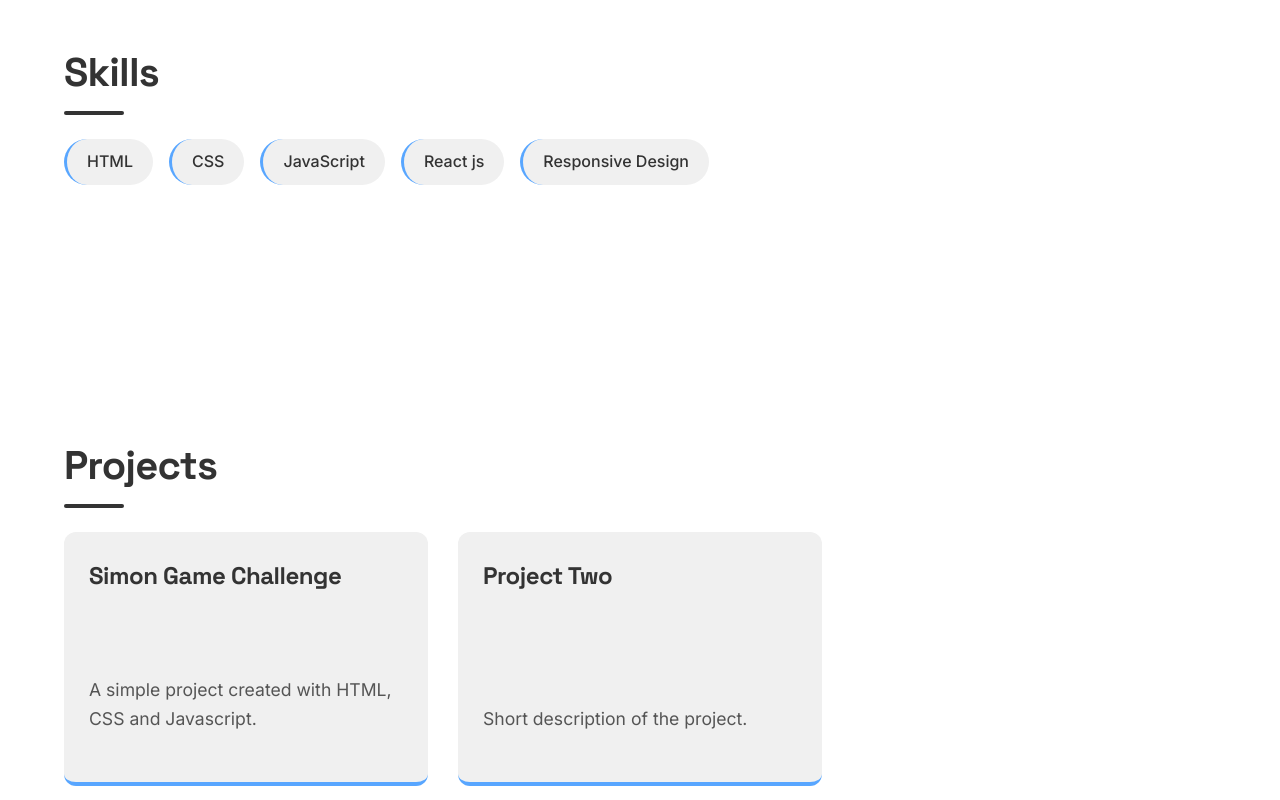
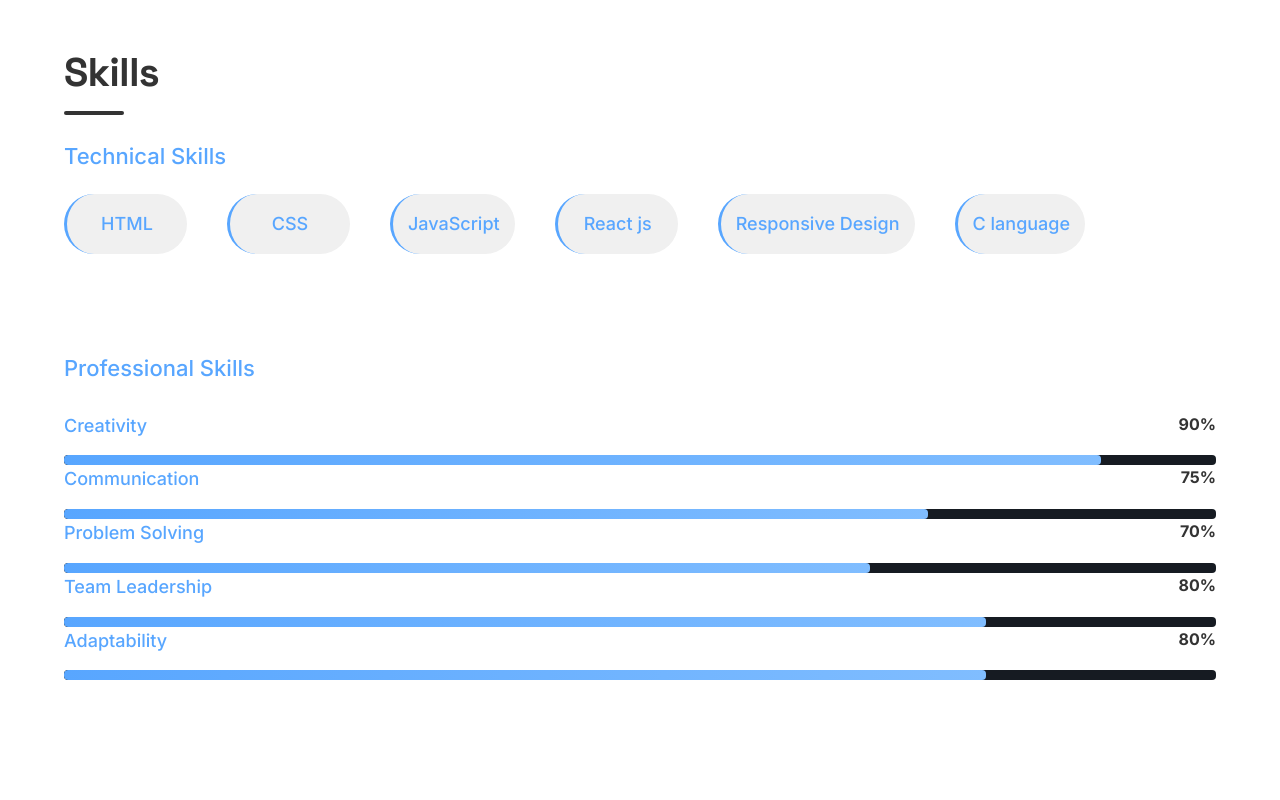
Before and after one commit to iamyosh/My-Portfolio, a plain HTML site: page index.html in a window 1280 px wide. Shown: the part 1400-2200 px from the top of the page. Drawn offline with Linux system fonts and the light colour scheme.

```diff
--- a/app.js
+++ b/app.js
@@ -295,3 +295,16 @@
     });
   }
 });
+
+//Animation for professional skills section
+document.addEventListener('DOMContentLoaded', function() {
+  const skillBars = document.querySelectorAll('.skill-progress');
+  skillBars.forEach(bar => {
+    const finalWidth = bar.style.width;
+    bar.style.width = '0';
+
+    setTimeout(() => {
+      bar.style.width = finalWidth;
+    }, 300);
+  });
+});
--- a/index.html
+++ b/index.html
@@ -40,7 +40,7 @@
         <div class="home-content">
             <div class="home-text">
         <h1>Hi, I'm Yoshadhi Edirisinghe</h1>
-        <p>A passionate university student building modern web apps</p>
+        <p>A passionate university student interested in building modern web apps</p>
         <a href="#projects" class="cta-button">View Projects</a>
             </div>
             <div class="profile-photo">
@@ -61,13 +61,71 @@
       <!-- Skills -->
       <section id="skills">
         <h2>Skills</h2>
+        <p class="tech-skills">Technical Skills</p>
         <ul>
           <li><span class="skill-name">HTML</span></li>
           <li><span class="skill-name">CSS</span></li>
           <li><span class="skill-name">JavaScript</span></li>
           <li><span class="skill-name">React js</span></li>
           <li><span class="skill-name">Responsive Design</span></li>
+          <li><span class="skill-name">C language</span></li>
         </ul>
+        <br><br>
+
+        <p class="pro-skills">Professional Skills</p>
+
+          <div class="pro-skill1">
+              <div class="skill-header">
+                <span class="skill-name">Creativity</span>
+                <span class="skill-percentage">90%</span>
+              </div>
+              <div class="skill-bar">
+                <div class="skill-progress" style="width: 90%;"></div>
+              </div>
+            </div>
+
+            <div class="prof-skill2">
+              <div class="skill-header">
+                <span class="skill-name">Communication</span>
+                <span class="skill-percentage">75%</span>
+              </div>
+              <div class="skill-bar">
+                <div class="skill-progress" style="width: 75%;"></div>
+              </div>
+            </div>
+
+            <div class="prof-skill3">
+              <div class="skill-header">
+                <span class="skill-name">Problem Solving</span>
+                <span class="skill-percentage">70%</span>
+              </div>
+              <div class="skill-bar">
+                <div class="skill-progress" style="width: 70%;"></div>
+              </div>
+            </div>
+
+            <div class="prof-skill4">
+              <div class="skill-header">
+                <span class="skill-name">Team Leadership</span>
+                <span class="skill-percentage">80%</span>
+              </div>
+              <div class="skill-bar">
+                <div class="skill-progress" style="width: 80%;"></div>
+              </div>
+            </div>
+
+            <div class="prof-skill5">
+              <div class="skill-header">
+                <span class="skill-name">Adaptability</span>
+                <span class="skill-percentage">80%</span>
+              </div>
+              <div class="skill-bar">
+                <div class="skill-progress" style="width: 80%;"></div>
+              </div>
+            </div>
+          </div>
+        </div>
+
       </section>
 
       <!-- Projects -->
--- a/styles.css
+++ b/styles.css
@@ -236,6 +236,10 @@
     min-width: 30px;
   }
 
+  #home .home-text p{
+    font-size: 20px;
+  }
+
   .profile-photo{
     width: 550px;
     height: 600px;
@@ -365,23 +369,100 @@
   #skills ul {
     display: flex;
     flex-wrap: wrap;
-    gap: 16px;
+    gap: 40px;
     padding: 0;
     list-style: none;
   }
 
   #skills li {
-    padding: 10px 20px;
+    padding: 10px 15px;
     background-color: var(--secondary-dark);
     border-radius: 30px;
     transition: all var(--transition-speed) ease;
     border-left: 3px solid var(--accent-color);
+    min-width: 90px;
+    text-align: center;
+    display: inline-flex;
+    justify-content: center;
+    align-items:center;
+    height: 40px;
   }
 
   #skills li:hover {
     transform: translateY(-5px);
     box-shadow: var(--neon-glow);
   }
+
+  #skills .tech-skills{
+    font-size: 22px;
+    color: var(--accent-color);
+    font-weight: 500;
+    margin-bottom: 20px;
+    display: block;
+  }
+
+  #skills .pro-skills{
+    margin-top: 30px;
+    font-size: 22px;
+    color: var(--accent-color);
+    font-weight: 500;
+    margin-bottom: 25px;
+    display: block;
+  }
+
+/*..........................*/
+
+
+
+      .skill-header {
+        display: flex;
+        justify-content: space-between;
+        margin-bottom: 15px;
+      }
+
+      .skill-name {
+        font-weight: 700;
+        font-size: 18px;
+        color: #58a6ff;
+      }
+
+      .skill-percentage {
+        font-weight: 800;
+      }
+
+      .skill-bar {
+        height: 10px;
+        background-color: #161b22;
+        border-radius: 4px;
+        overflow: hidden;
+      }
+
+      .skill-progress {
+        height: 100%;
+        background: linear-gradient(90deg, #58a6ff, #80bdff);
+        border-radius: 4px;
+        transition: width 1.5s ease-in-out;
+      }
+
+      h3 {
+        color: #58a6ff;
+        font-size: 22px;
+        margin-bottom: 20px;
+        position: relative;
+        display: inline-block;
+      }
+
+      h3::after {
+        content: '';
+        position: absolute;
+        bottom: -5px;
+        left: 0;
+        width: 40px;
+        height: 3px;
+        background-color: #58a6ff;
+        border-radius: 2px;
+      }
+
 
   body.light-mode #skills li {
     background-color: var(--secondary-light);
@@ -393,6 +474,9 @@
   }
 
   /* Projects Section */
+  #projects{
+    padding-top: 15px;
+  }
   .projects-grid {
     display: grid;
     grid-template-columns: repeat(auto-fill, minmax(300px, 1fr));
```
